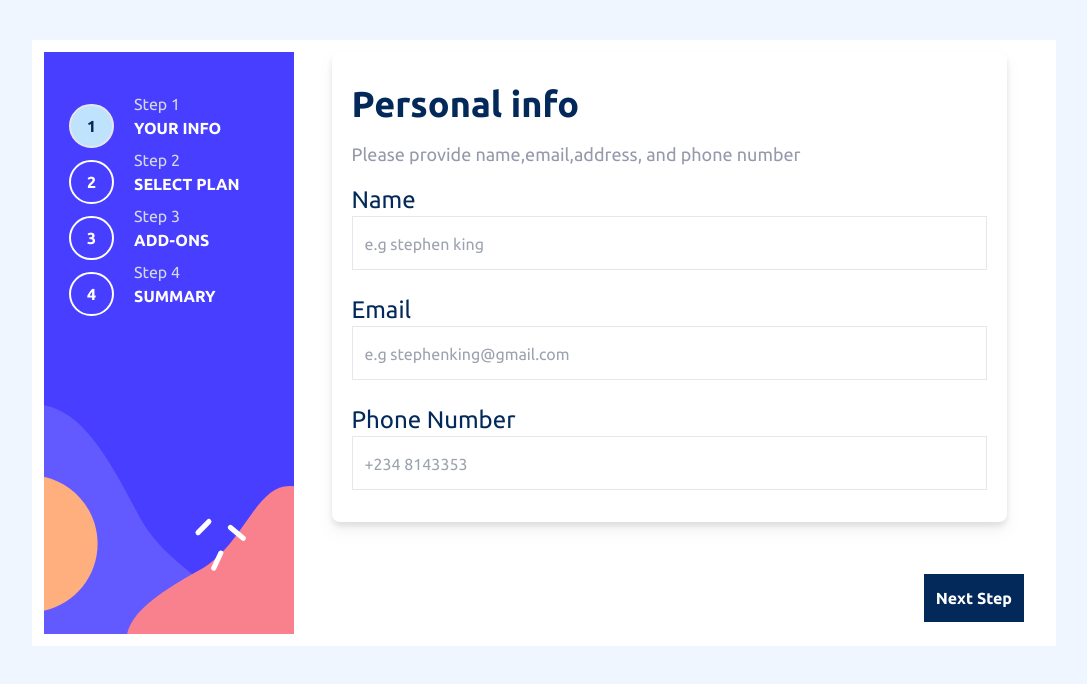
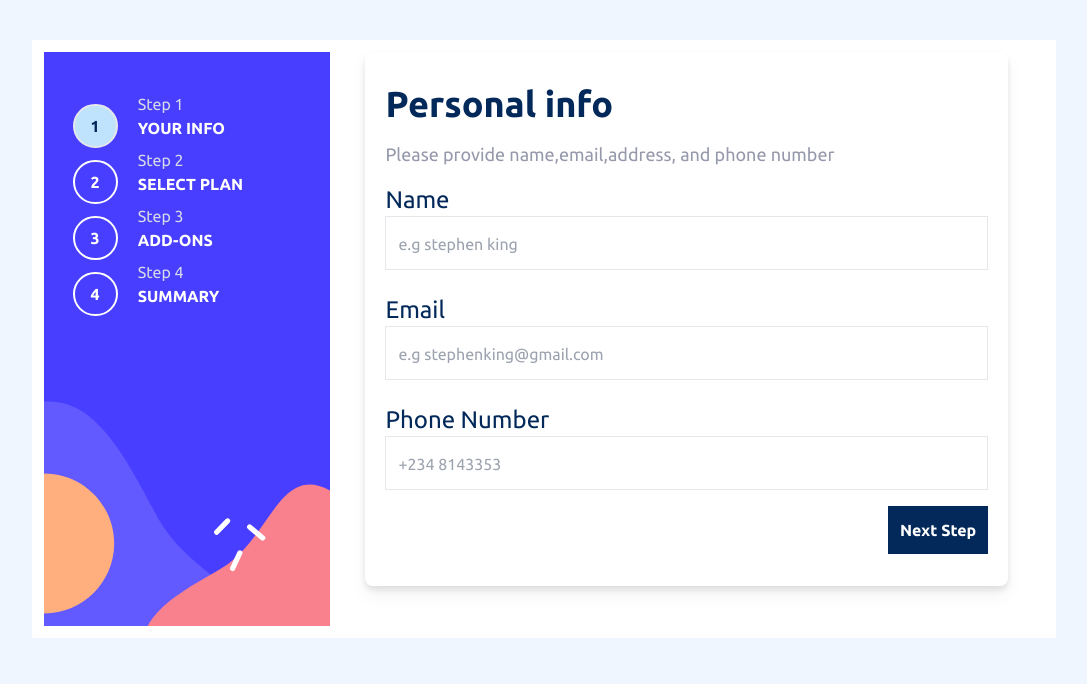
Before and after one commit to Omo-Akeye/Multi-Step-Form, a React (Vite) app: page / in a window 1280 px wide. Shown: the top 684 px of the page, without its empty margins (96-1183 px from the left). Built offline with nearby package versions, Linux system fonts and the light colour scheme.

Commit message:
updated the app component

```diff
--- a/src/App.jsx
+++ b/src/App.jsx
@@ -1,6 +1,5 @@
 import { createContext, useContext, useReducer } from "react";
 import MonthlyPlan from "./components/MonthlyPlan";
-import Button from "./components/Button";
 import LogIn from "./components/LogIn";
 import Header from "./components/Header"
 import AddsOn from "./components/AddsOn";
@@ -9,6 +8,8 @@ import Thankyou from "./components/Thankyou";
 import reducer from './components/reducer'
 import { initialState } from "./components/reducer";
 import { plans,addOns } from "./components/data";
+import NextButton from "./components/NextButton";
+import Button from "./components/Button";
 
 
 const FormContext = createContext()
@@ -31,10 +32,10 @@ function App() {
 
   return (
     <>
-     <FormContext.Provider value={{ state, dispatch, plans, addOns, handleNextStep
-      ,handlePrev,handleSubmit,selectedPlan}}>
+     <FormContext.Provider value={{ state, dispatch, plans, addOns,
+      handleNextStep,handlePrev,handleSubmit,selectedPlan}}>
 
-    <div className="font-custom bg-white md:grid md:grid-cols-[1fr,3fr] md:w-[80%] md:m-auto md:p-3 md:mt-10 ">
+    <div className="font-custom bg-white md:grid md:grid-cols-[1.2fr,3fr] lg:w-[80%] md:m-auto md:p-3 md:mt-10">
    <div>
      <Header />
    </div>
@@ -42,7 +43,7 @@ function App() {
     <section>
     <div className=" pb-10">
         <div className="w-[90%] m-[auto] bg-white py-8 px-5 mt-[-60px] rounded-lg drop-shadow-lg md:mt-[auto]">
-   {state.step ===1 &&
+  {state.step ===1 &&
    ( <LogIn  />)}
 
     {state.step === 2 && (
@@ -52,14 +53,12 @@ function App() {
      <AddsOn />
 )}  {state.step === 4 && (<FinishUp />)}
     {state.step === 5 && (<Thankyou/>)}
+
+    {step !== 5 &&  <Button/> }
       </div>
    </div>
 
-   {step !== 5 &&
-    (<div className="flex justify-between px-5 py-3" >
-   { <button className={`text-xl text-cool-gray font-bold ${state.step === 1 ? 'invisible' : '' }`} onClick={()=> handlePrev()}>Go Back</button>}
-    <Button  handleNextStep={handleNextStep} />
-   </div>)}
+
     </section>
 
     </div>
--- a/src/components/Button.jsx
+++ b/src/components/Button.jsx
@@ -1,14 +1,14 @@
+import React from 'react'
+import NextButton from './NextButton'
 import { useFormContext } from '../App';
 
-
- export default function Button() {
-  const {state,handleNextStep } = useFormContext();
-    return (
-    <>
-     <div className="">
-     <button className="bg-marine-blue text-white p-3 font-bold"
-     onClick={() => {handleNextStep(); }}>{state.step=== 4 ? 'Confirm':'Next Step'}</button>
+export default function Button() {
+  const {state,handlePrev } = useFormContext();
+  return (
+    <div className="flex justify-between mt-4" >
+   { <button className={`text-xl text-cool-gray font-bold ${state.step === 1 ? 'invisible' : '' }`}
+        onClick={()=> handlePrev()}>Go Back</button>}
+     <NextButton />
    </div>
-   </>
-   )
-    }
+  )
+}
--- /dev/null
+++ b/src/components/NextButton.jsx
@@ -0,0 +1,14 @@
+import { useFormContext } from '../App';
+
+
+ export default function NextButton() {
+  const {state,handleNextStep } = useFormContext();
+    return (
+    <>
+     <div className="">
+     <button className="bg-marine-blue text-white p-3 font-bold"
+     onClick={() => {handleNextStep(); }}>{state.step=== 4 ? 'Confirm':'Next Step'}</button>
+   </div>
+   </>
+   )
+    }
--- a/src/index.css
+++ b/src/index.css
@@ -6,6 +6,5 @@
     font-size: 16px;
 }
 body {
-    height: 100vh;
-    background-color: hsl(217, 100%, 97%);
+  background-color: hsl(217, 100%, 97%);
 }
```
